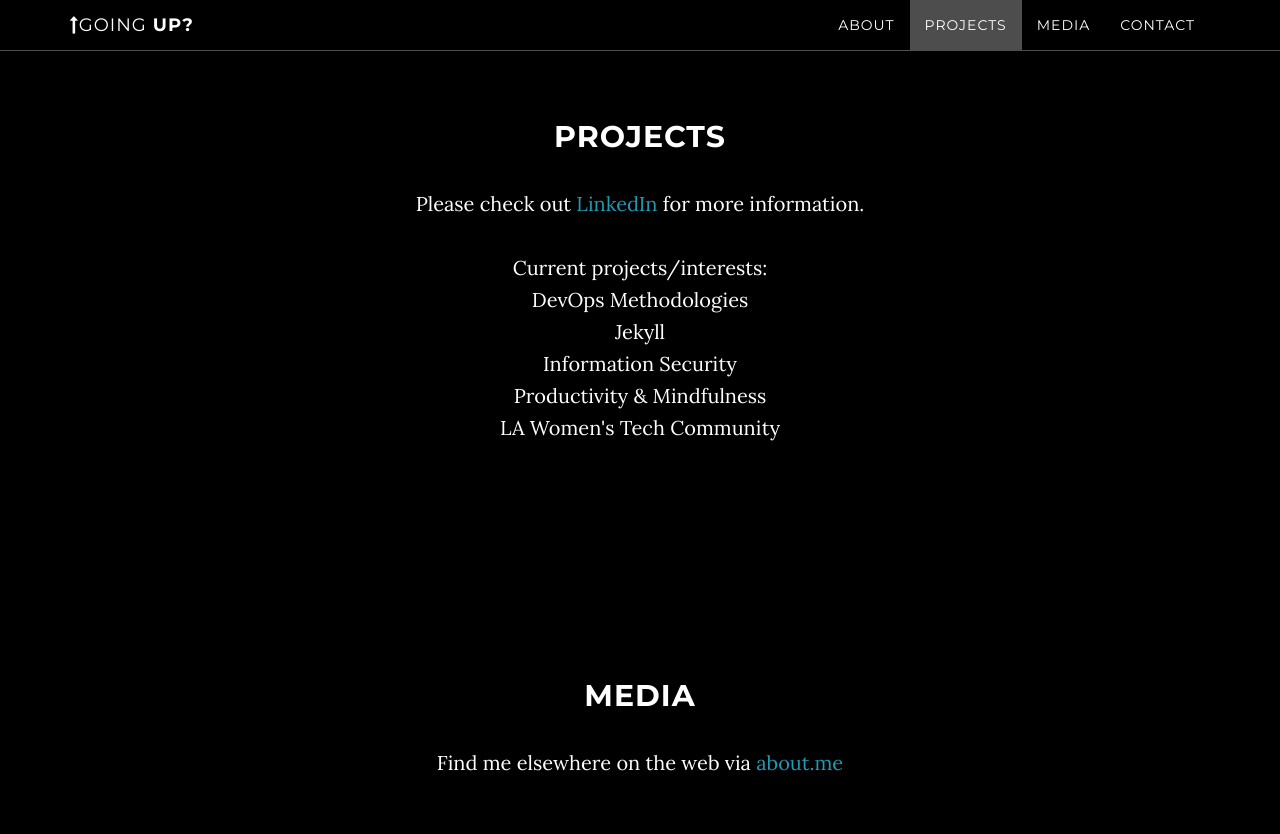
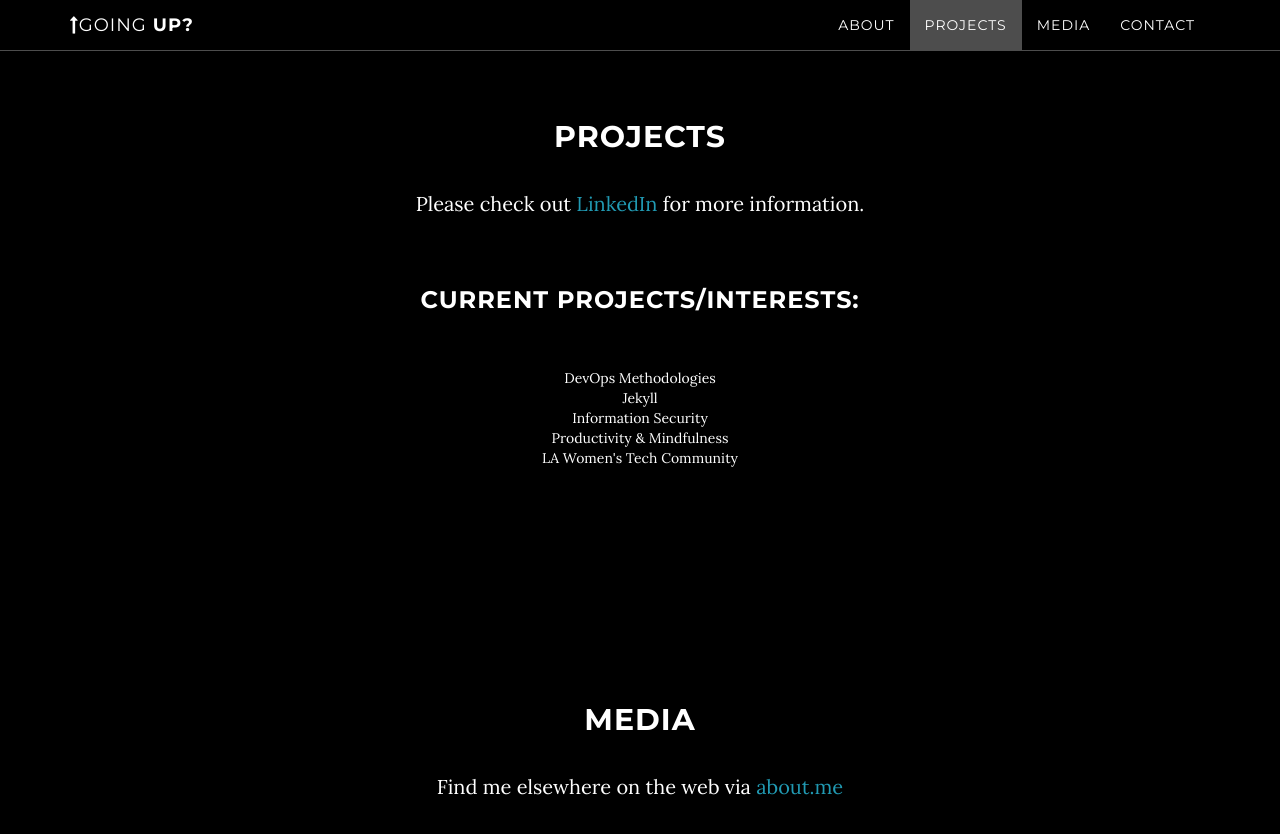
Before and after one commit to murriel/murriel, a Jekyll site: the page built from index.html, in a window 1280 px wide and 900 px high, scrolled down 1411 px. Shown: the top 834 px of the window. Built offline with Jekyll 4.4.1, drawn with Linux system fonts in a browser that asks for light colours.

```diff
--- a/_includes/projects.html
+++ b/_includes/projects.html
@@ -3,8 +3,8 @@
         <div class="row">
             <div class="col-lg-8 col-lg-offset-2">
                 <h2>Projects</h2>
-                <p>Please check out <a href="http://www.linkedin.com/in/murrielperez">LinkedIn</a> for more information.<br /><br />
-                Current projects/interests:<br />
+                <p>Please check out <a href="http://www.linkedin.com/in/murrielperez" target="_blank">LinkedIn</a> for more information.<br /><br />
+                <h3>Current projects/interests:</h3><br />
                   DevOps Methodologies<br />
                   Jekyll<br />
                   Information Security<br />
```
